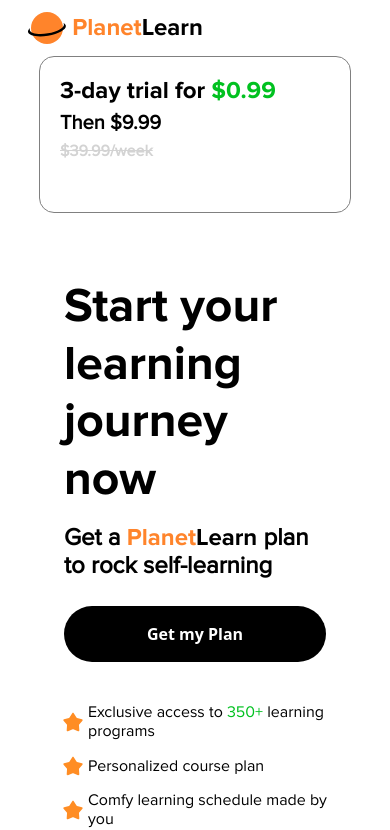
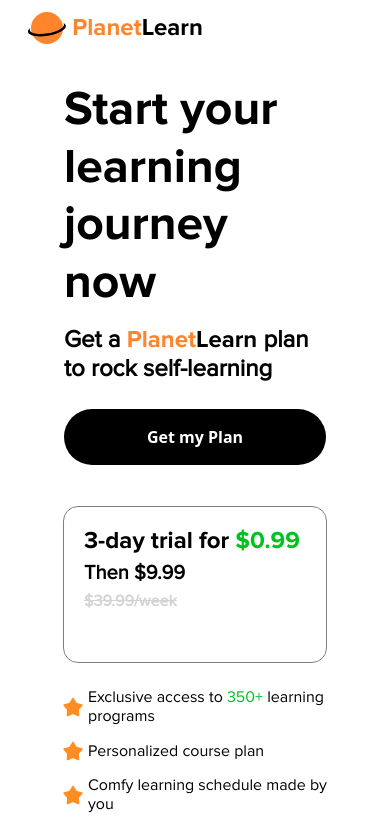
Before and after one commit to EvgeniyKiryanow/test-task, a Nuxt app: page / in a window 390 px wide. Shown: the top 830 px of the page. Built offline with nearby package versions, Linux system fonts and the light colour scheme.

Commit message:
update update mobile vers

```diff
--- a/components/GetPlan/index.vue
+++ b/components/GetPlan/index.vue
@@ -68,7 +68,7 @@
 </script>
 
 <style lang="scss" scoped>
-@media (max-width: 940px) {
+@media (max-width: 1024px) {
   .get-plan {
     margin-bottom: 0 !important;
     padding: 25px;
--- a/components/HomePage/index.vue
+++ b/components/HomePage/index.vue
@@ -4,8 +4,8 @@
     <div :class="`home-page__bg-${updatedPageType}`"></div>
     <TopHeader :pageType="updatedPageType" />
     <section>
-      <PriceAndTimer :pageType="updatedPageType" />
-      <!-- <GetPlan :pageType="updatedPageType" /> -->
+      <PriceAndTimer v-if="!isMobile" :pageType="updatedPageType" />
+      <GetPlan v-if="isMobile" :pageType="updatedPageType" />
       <TrialBox :pageType="updatedPageType" />
     </section>
   </div>
@@ -18,6 +18,7 @@
 import TrialBox from "@/components/TrialBox";
 import { useRoute } from "nuxt/app";
 import { queryHelper } from "@/helpers/queryHelper.js";
+import deviceMixin from '@/mixins/deviceMixin';
 
 export default {
   components: {
@@ -26,6 +27,7 @@
     TrialBox,
     PriceAndTimer,
   },
+  mixins: [deviceMixin],
   data() {
     return {
       typeQuery: "",
@@ -42,7 +44,7 @@
 </script>
 
 <style lang="scss">
-@media (max-width: 940px) {
+@media (max-width: 1024px) {
   .home-page {
     section {
       margin: 0 10vw;
--- a/components/PriceAndTimer/index.vue
+++ b/components/PriceAndTimer/index.vue
@@ -30,7 +30,7 @@
 </script>
 
 <style lang="scss" scoped>
-@media (max-width: 940px) {
+@media (max-width: 1024px) {
   .price-timer {
     &.secondary {
       .price-timer__header-wrapper {
--- a/components/TrialBox/index.vue
+++ b/components/TrialBox/index.vue
@@ -1,9 +1,9 @@
 <template>
   <div :class="pageType" class="trial-box rounded rounded-2xl">
     <!-- TODO: update color and for SVG and for text -->
-    <GetPlan :pageType="pageType" />
+    <GetPlan v-if="!isMobile" :pageType="pageType" />
     <div class="px-6 py-4 trial-box__information">
-      <!-- <PriceAndTimer :pageType="pageType" /> -->
+      <PriceAndTimer v-if="isMobile" :pageType="pageType" />
       <NuxtImg
         v-if="pageType === 'secondary'"
         class="trial-box__img"
@@ -46,9 +46,11 @@
 
 <script>
 import PriceAndTimer from "@/components/PriceAndTimer";
+import deviceMixin from '@/mixins/deviceMixin';
 import GetPlan from "@/components/GetPlan";
 export default {
   name: "TrialBox",
+  mixins: [deviceMixin],
   components: { PriceAndTimer, GetPlan },
   props: {
     pageType: {
@@ -62,7 +64,7 @@
 </script>
 
 <style lang="scss" scoped>
-@media (max-width: 940px) {
+@media (max-width: 1024px) {
   .trial-box {
     &.main {
       background-color: transparent !important;
--- /dev/null
+++ b/mixins/deviceMixin.js
@@ -0,0 +1,31 @@
+// deviceMixin.js
+import UAParser from 'ua-parser-js';
+
+export default {
+  data() {
+    return {
+      windowWidth: window.innerWidth,
+    };
+  },
+  computed: {
+    isTypeMobile() {
+      const parser = new UAParser();
+      const result = parser.getResult();
+      return result.device.type === 'mobile';
+    },
+    isMobile() {
+      return this.windowWidth > 1024 || !this.isTypeMobile;
+    },
+  },
+  mounted() {
+    window.addEventListener('resize', this.updateWidth);
+  },
+  beforeUnmount() {
+    window.removeEventListener('resize', this.updateWidth);
+  },
+  methods: {
+    updateWidth() {
+      this.windowWidth = window.innerWidth;
+    },
+  },
+};
--- a/package.json
+++ b/package.json
@@ -13,6 +13,7 @@
     "@nuxt/image": "^1.7.0",
     "@nuxtjs/tailwindcss": "^6.12.0",
     "nuxt": "^3.12.1",
+    "ua-parser-js": "^1.0.38",
     "vue": "^3.4.27",
     "vue-router": "^4.3.3",
     "vue-the-mask": "^0.11.1"
```
Also changed, not shown: 1 other file (tests, documents, lock files or other folders).
